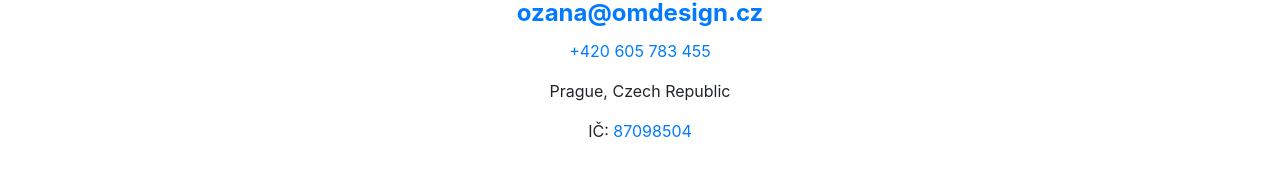
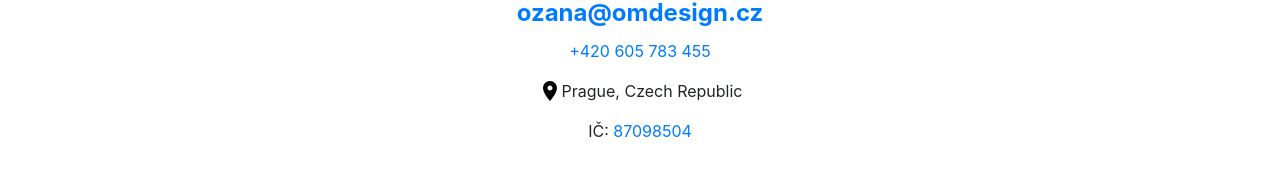
Before and after one commit to OzzyCzech/omdesign.cz, a Next.js app: page /contact in a window 1280 px wide. Shown: the part 426-595 px from the top of the page. Built offline with nearby package versions, Linux system fonts and the light colour scheme.

Commit message:
Add place to contact

```diff
--- a/pages/contact.css
+++ b/pages/contact.css
@@ -15,3 +15,8 @@ section.contact {
   align-self: center;
   text-align: center;
 }
+
+svg {
+  vertical-align: top;
+  display: inline-block;
+}
--- a/pages/contact.js
+++ b/pages/contact.js
@@ -16,7 +16,14 @@ const ContactInformation = () =>
 
 			<p><a href="tel:+420605783455" itemprop="telephone">+420&nbsp;605&nbsp;783&nbsp;455</a></p>
 
-			<p>Prague, Czech Republic</p>
+			<p>
+				<svg fill="#000000" height="24" viewBox="0 0 24 24" width="24" xmlns="http://www.w3.org/2000/svg">
+					<path d="M12 2C8.13 2 5 5.13 5 9c0 5.25 7 13 7 13s7-7.75 7-13c0-3.87-3.13-7-7-7zm0 9.5c-1.38 0-2.5-1.12-2.5-2.5s1.12-2.5 2.5-2.5 2.5 1.12 2.5 2.5-1.12 2.5-2.5 2.5z"/>
+					<path d="M0 0h24v24H0z" fill="none"/>
+				</svg>
+
+				Prague, Czech Republic
+			</p>
 
 			<p>
 				IČ: <a href="http://www.rzp.cz/cgi-bin/aps_cacheWEB.sh?VSS_SERV=ZVWSBJFND&Action=Search&ICO=87098504"
```
